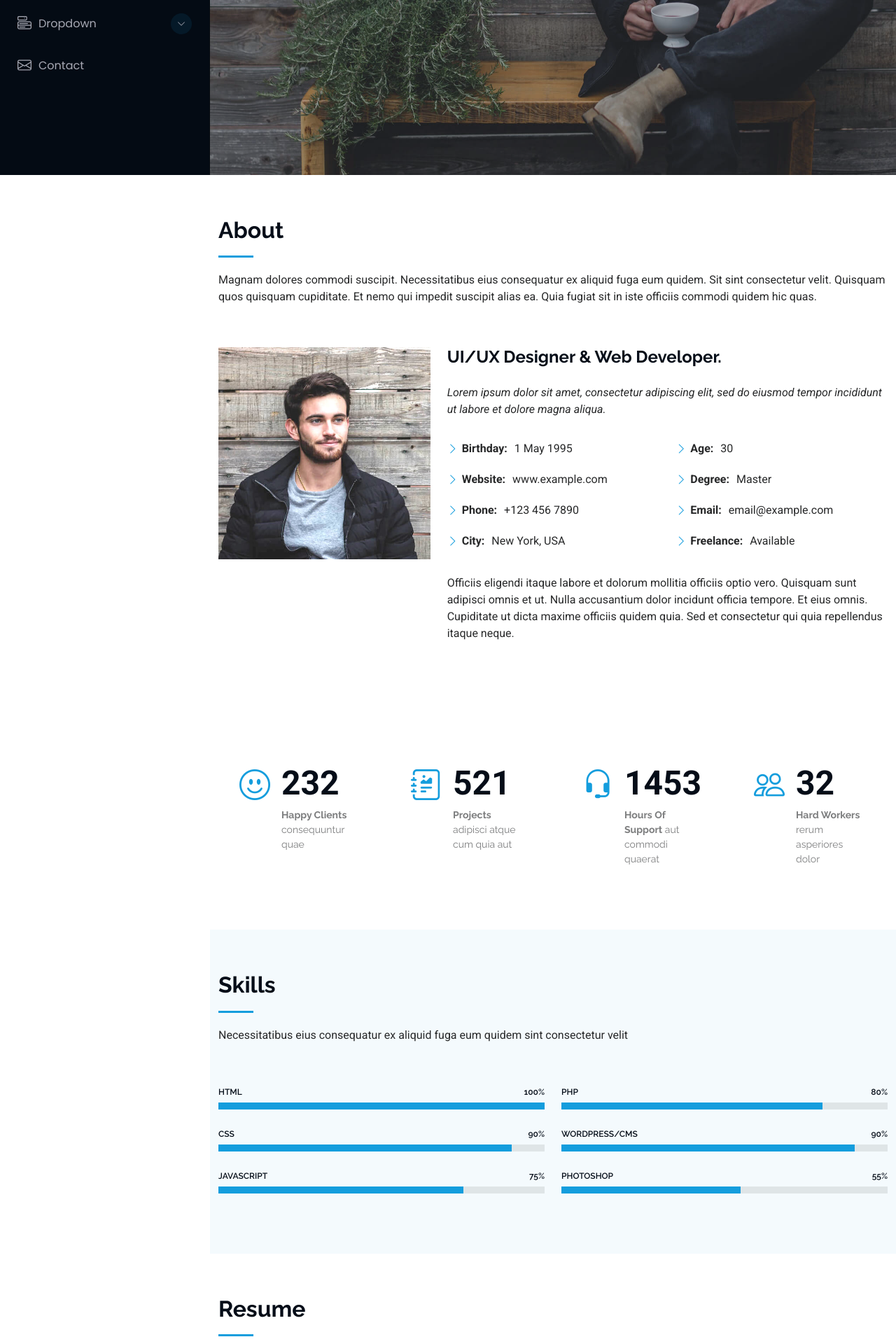
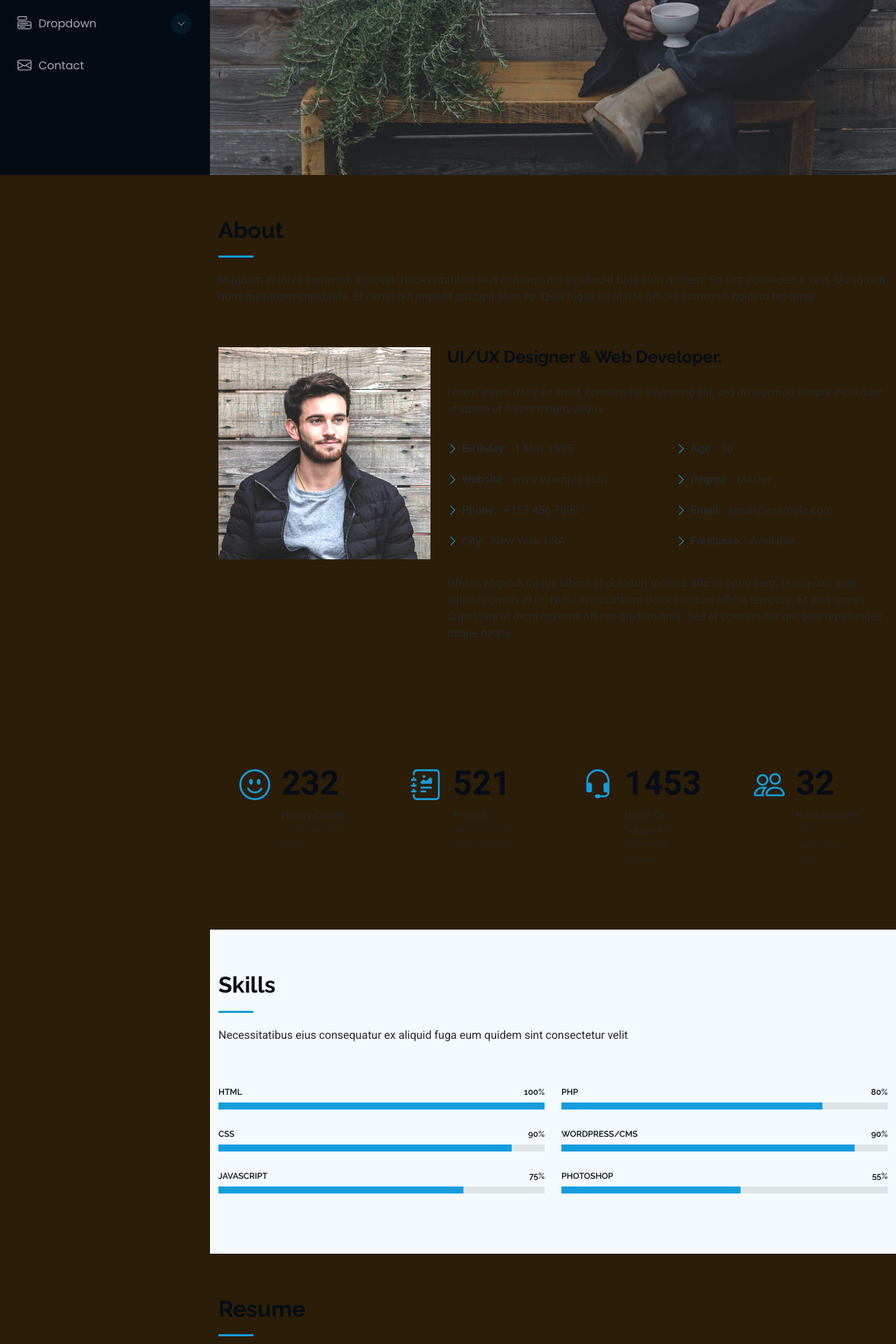
Before and after one commit to pedrogalvis/portfolio, a PHP site: page /index.html in a window 1280 px wide. Shown: the part 550-2470 px from the top of the page at 70% size. Run offline with PHP 8.4, Linux system fonts and the light colour scheme.

Commit message:
Update main.css

```diff
--- a/assets/css/main.css
+++ b/assets/css/main.css
@@ -1,15 +1,4 @@
-/**
-* Template Name: iPortfolio
-* Template URL: https://bootstrapmade.com/iportfolio-bootstrap-portfolio-websites-template/
-* Updated: Jun 29 2024 with Bootstrap v5.3.3
-* Author: BootstrapMade.com
-* License: https://bootstrapmade.com/license/
-*/
 
-/*--------------------------------------------------------------
-# Font & Color Variables
-# Help: https://bootstrapmade.com/color-system/
---------------------------------------------------------------*/
 /* Fonts */
 :root {
   --default-font: "Roboto",  system-ui, -apple-system, "Segoe UI", Roboto, "Helvetica Neue", Arial, "Noto Sans", "Liberation Sans", sans-serif, "Apple Color Emoji", "Segoe UI Emoji", "Segoe UI Symbol", "Noto Color Emoji";
@@ -19,7 +8,7 @@
 
 /* Global Colors - The following color variables are used throughout the website. Updating them here will change the color scheme of the entire website */
 :root {
-  --background-color: #ffffff; /* Background color for the entire website, including individual sections */
+  --background-color: #2B1D07; /* Background color for the entire website, including individual sections */
   --default-color: #272829; /* Default color used for the majority of the text content across the entire website */
   --heading-color: #050d18; /* Color for headings, subheadings and title throughout the website */
   --accent-color: #149ddd; /* Accent color that represents your brand on the website. It's used for buttons, links, and other elements that need to stand out */
```
